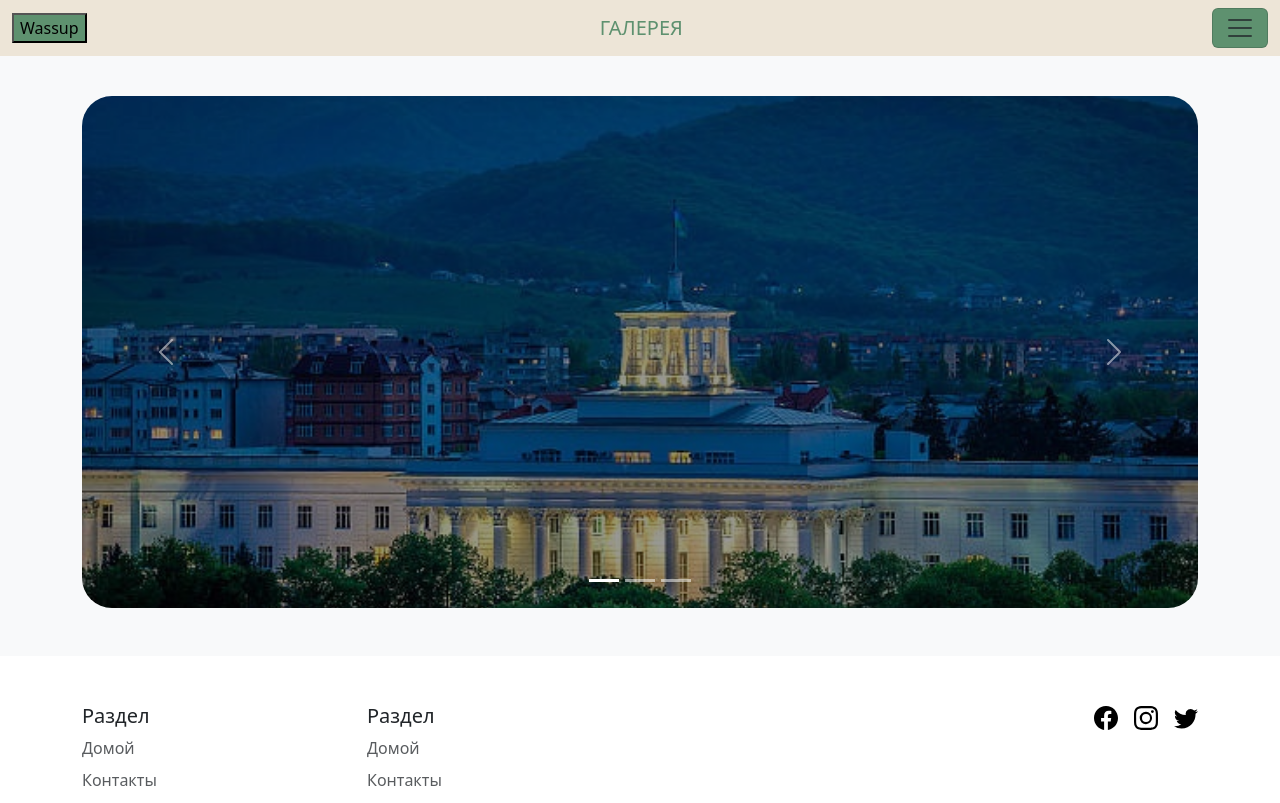
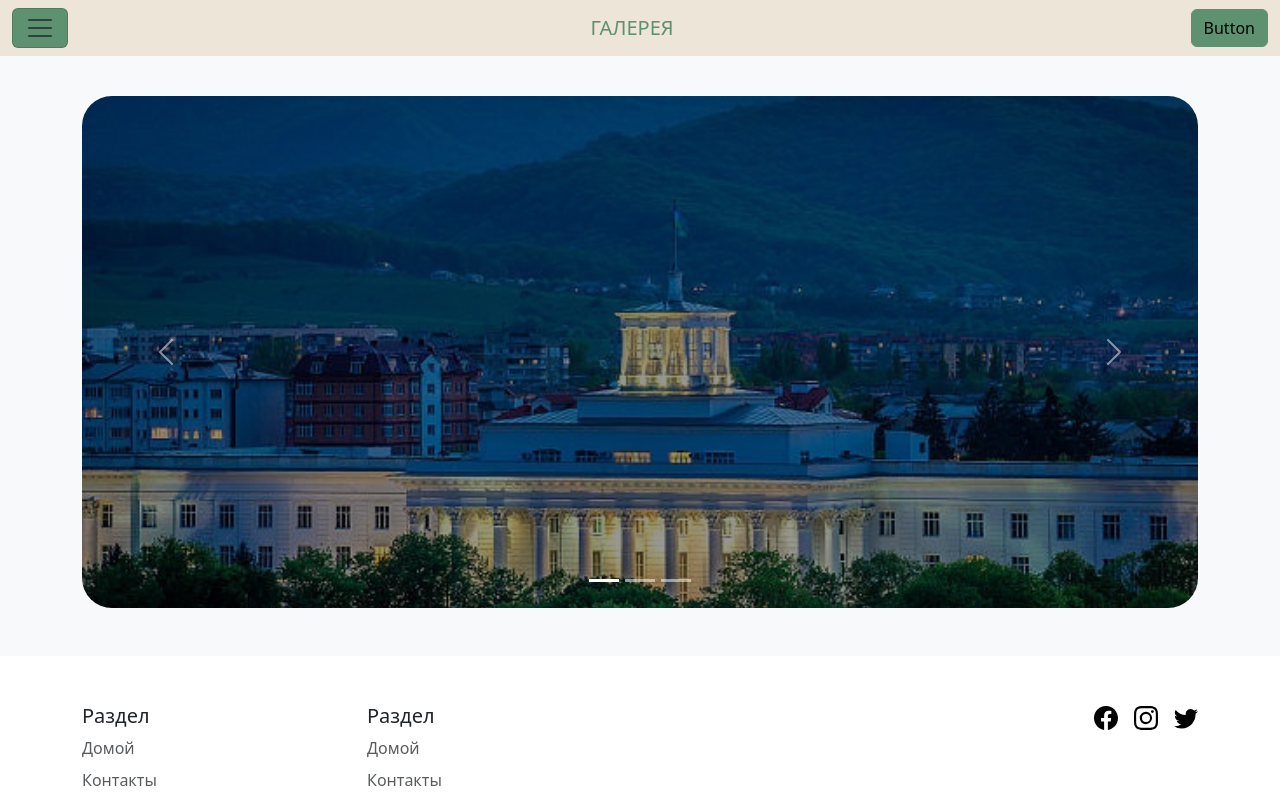
Before and after one commit to alenki/Galereya-Website, a website: page index.html in a window 1280 px wide. Shown: the top 803 px of the page. Drawn offline with nearby package versions, Linux system fonts and the light colour scheme.

Commit message:
Исправил навбар и сделал его лучше (2 часа ушло на это damn)

```diff
--- a/index.html
+++ b/index.html
@@ -26,21 +26,30 @@
 
 
     <!-- Navbar -->
-    <nav class="navbar bg-back-primary fixed-top">
+    <nav class="navbar navbar-lg-expand bg-back-primary fixed-top">
+
         <div class="container-fluid">
-
-            <!-- Первая кнопка -->
-            <button class="bg-primary">Wassup</button>
+          <div class="collapse navbar-collapse d-flex">
+            <!-- Кнопка меню -->
+            <div class="col-3">
+              <button class="navbar-toggler bg-primary d-block" type="button" data-bs-toggle="collapse" data-bs-target="#navmenu">
+                <span class="navbar-toggler-icon"></span>
+              </button>
+            </div>
 
             <!-- Логотип -->
-            <a href="#" class="navbar-brand text-primary">ГАЛЕРЕЯ</a>
+            <div class="col-6 d-flex justify-content-lg-center">
+                <a href="#" class="navbar-brand text-primary">ГАЛЕРЕЯ</a>
+            </div>
 
-            <!-- Кнопка -->
-            <button class="navbar-toggler bg-primary" type="button" data-bs-toggle="collapse" data-bs-target="#navmenu">
-                <span class="navbar-toggler-icon"></span>
-            </button>
+            <!-- кнопка -->
+            <div class="d-flex col-3 justify-content-end">
+              <button class="btn btn-primary">Button</button>
+            </div>
+            </div>
 
-            <div class="collapse navbar-collapse" id="navmenu">
+            <!-- Раскрытый меню -->
+            <div class="collapse navbar-collapse " id="navmenu">
                 <ul class="navbar-nav">
                     <li class="nav-item">
                         <a href="#learn" class="nav-link text-primary">Learn</a>
```
